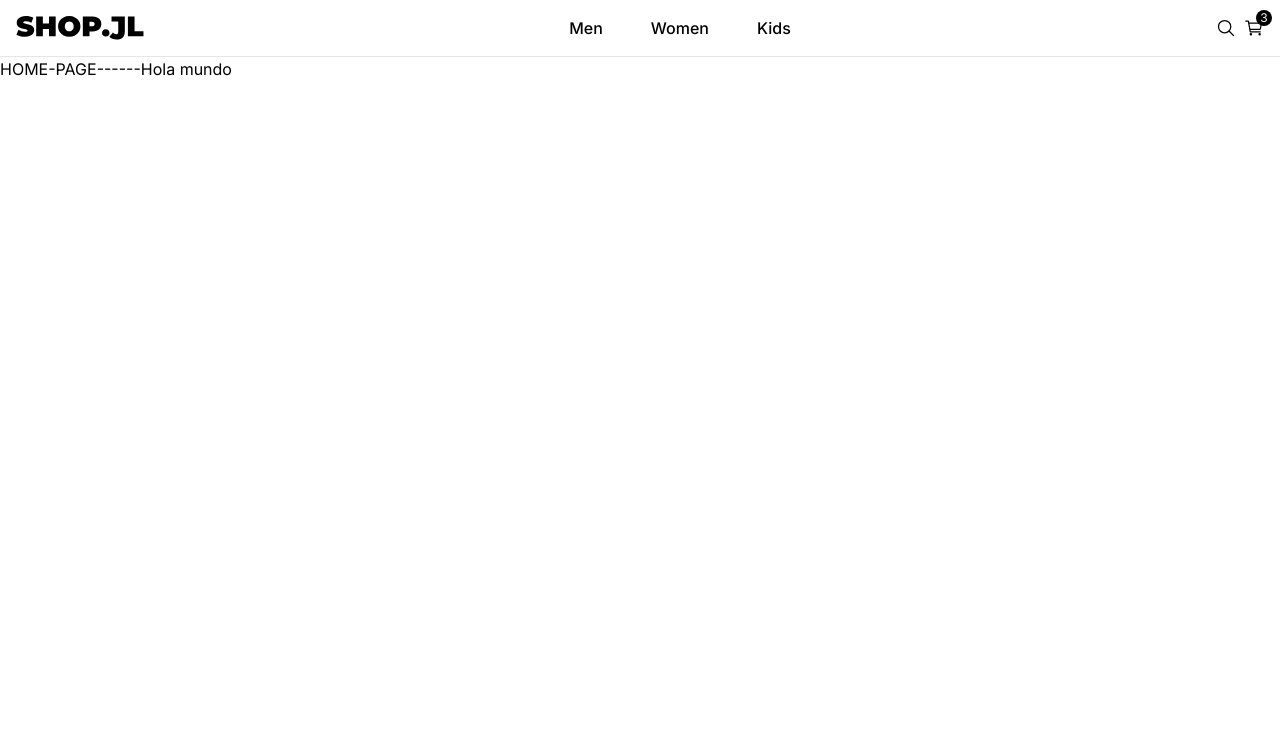
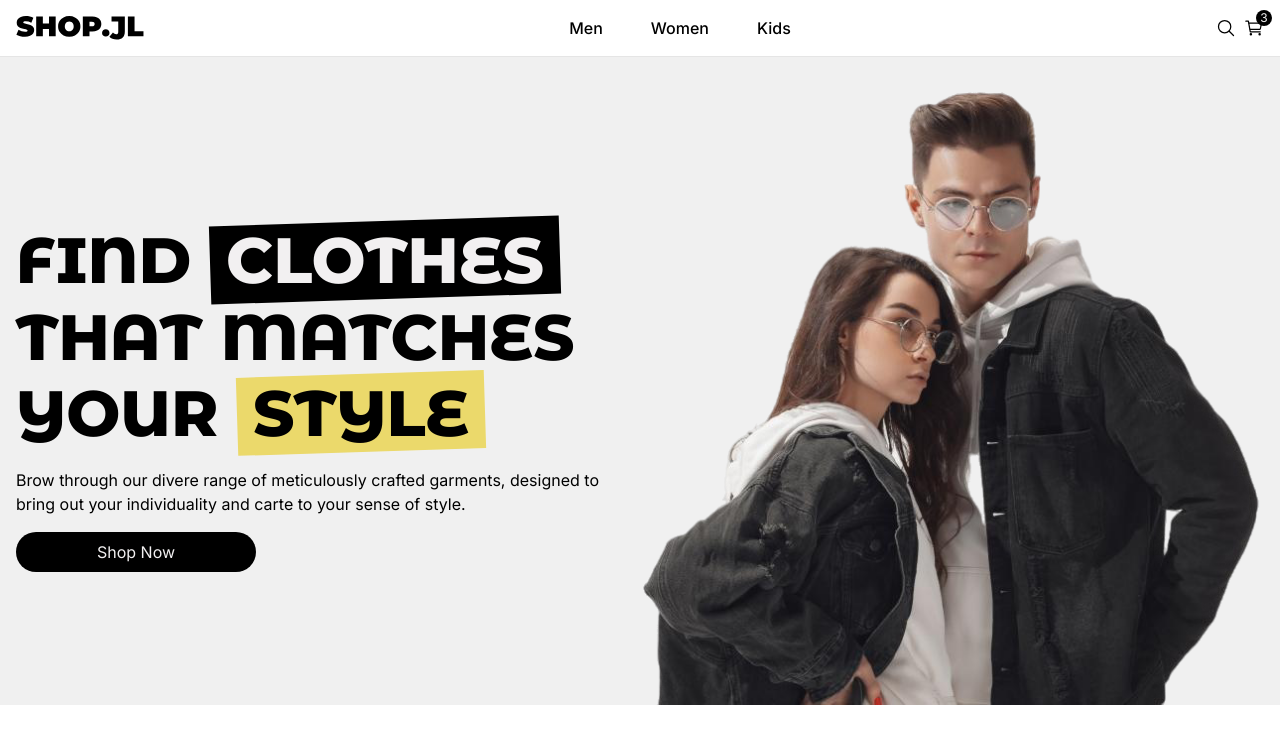
Before and after one commit to JoseIu/joselu-shop, a Next.js app: page / in a window 1280 px wide. Shown: the top 744 px of the page. Built offline with nearby package versions, Linux system fonts and the light colour scheme.

Commit message:
add: home HERO sections

```diff
--- a/src/app/(shop)/page.tsx
+++ b/src/app/(shop)/page.tsx
@@ -1,5 +1,29 @@
+import { titleFont } from '@/config/fonts';
+
 const Home = () => {
-  return <section>HOME-PAGE------Hola mundo</section>;
+  return (
+    <section className="bg-neutral-gray px-4 pt-8">
+      <div className="wrapper md:grid grid-cols-2 items-center">
+        <div className="flex flex-col gap-4">
+          <h2 className={`${titleFont.className} home-title font-black flex flex-col leading-[1.2]`}>
+            <span>
+              FIND <span className="clothes">CLOTHES</span>
+            </span>
+            <span>THAT MATCHES </span>
+            <span>
+              YOUR <span className="style">STYLE</span>
+            </span>
+          </h2>
+          <p>
+            Brow through our divere range of meticulously crafted garments, designed to bring out your
+            individuality and carte to your sense of style.
+          </p>
+          <button className="w-60 px-6 py-2 bg-pure-black text-light-gray rounded-full">Shop Now</button>
+        </div>
+        <img src="/home-image.png" alt="" className="max-w-[40rem]" />
+      </div>
+    </section>
+  );
 };
 
 export default Home;
--- a/src/app/globals.css
+++ b/src/app/globals.css
@@ -21,6 +21,48 @@
   margin-left: auto;
   margin-right: auto;
 }
+img {
+  width: 100%;
+  max-width: 100%;
+}
+
+.clothes {
+  position: relative;
+  z-index: 1;
+  padding: 0 1rem;
+  color: var(--light-gray);
+  &::after {
+    content: '';
+    position: absolute;
+    top: 0;
+    left: 0;
+    z-index: -1;
+    width: 100%;
+    height: 100%;
+    background-color: var(--pure-black);
+    transform: rotate(-2grad);
+  }
+}
+.style {
+  position: relative;
+  padding: 0 1rem;
+  color: var(--pure-black);
+  z-index: 1;
+  &::after {
+    content: '';
+    position: absolute;
+    top: 0;
+    left: 0;
+    z-index: -1;
+    width: 100%;
+    height: 100%;
+    background-color: var(--golden-yellow);
+    transform: rotate(-2grad);
+  }
+}
+.home-title {
+  font-size: clamp(1.5rem, 5vw, 4.5rem);
+}
 
 html body {
   min-height: 100vh;
```
Also changed, not shown: public/home-image.png (added).
